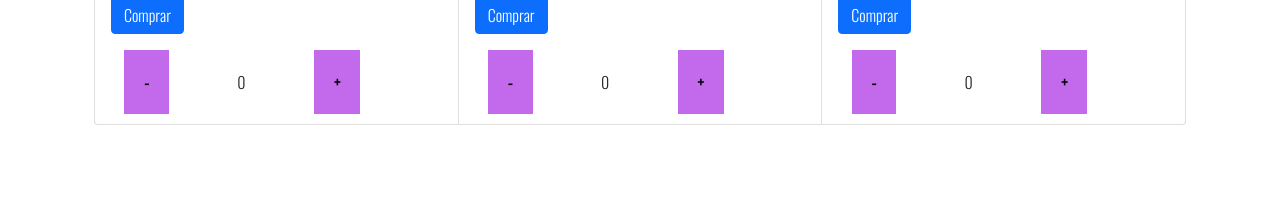
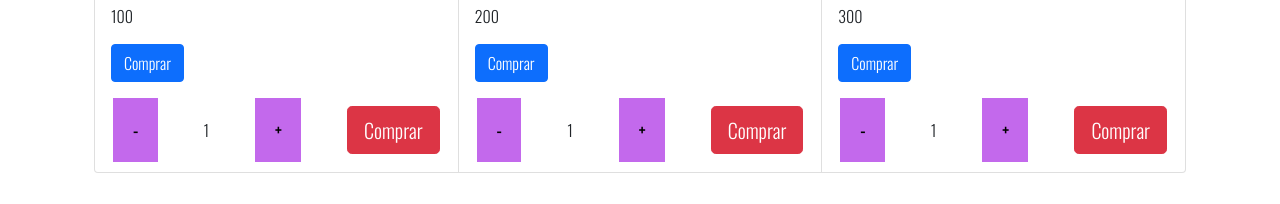
Before and after one commit to imnotkiddin/vinyl-factory, a React (Create React App) app: page / in a window 1280 px wide. Shown: the part 535-739 px from the top of the page. Built offline with nearby package versions, Linux system fonts and the light colour scheme.

Commit message:
Corregidos los botones

```diff
--- a/src/components/Item/Item.js
+++ b/src/components/Item/Item.js
@@ -11,7 +11,7 @@ export const Item = ({ prod }) => {
         <p className="card-text">{prod.precio}</p>
         <button className="btn btn-primary">Comprar</button>
       </div>
-      <ItemCount />
+      <ItemCount stock="5" />
     </div>
   );
 };
--- a/src/components/ItemCount/ItemCount.js
+++ b/src/components/ItemCount/ItemCount.js
@@ -1,26 +1,42 @@
 import React, { useState } from "react";
+import { Button } from "react-bootstrap";
 import "./ItemCount.css";
 
-export const ItemCount = () => {
-  const [clicks, setClicks] = useState(0);
+export const ItemCount = ({ stock }) => {
+  const [clicks, setClicks] = useState(1);
 
   const sumarClick = () => {
-    setClicks(clicks + 1);
+    if (stock > clicks) {
+      setClicks(clicks + 1);
+    } else {
+      console.log("No hay stock");
+    }
   };
 
   const restarClick = () => {
-    setClicks(clicks - 1);
+    if (clicks > 1) {
+      setClicks(clicks - 1);
+    } else {
+      console.log("No se puede disminuir mas");
+    }
+  };
+
+  const compra = () => {
+    console.log("Se han comprado " + clicks + " unidades");
   };
 
   return (
     <div className="clickContainer">
       <div onClick={restarClick}>
-        <button className={clicks < 0 ? "disable" : "enable"}>-</button>
+        <button>-</button>
       </div>
       <div>{clicks}</div>
-      <div onClick={sumarClick} className={clicks > 25 ? "disable" : "enable"}>
+      <div onClick={sumarClick}>
         <button>+</button>
       </div>
+      <Button variant="danger" size="lg" onClick={compra}>
+        Comprar
+      </Button>
     </div>
   );
 };
--- a/src/components/ItemListConteiner/ItemListContainer.js
+++ b/src/components/ItemListConteiner/ItemListContainer.js
@@ -25,7 +25,7 @@ export const ItemListContainer = () => {
   }, []);
 
   return (
-    <Container classname="my-5">
+    <Container className="my-5">
       {loading ? (
         <h1>Cargando...</h1>
       ) : (
--- a/src/components/NavBar/CartWidget.js
+++ b/src/components/NavBar/CartWidget.js
@@ -4,7 +4,7 @@ import "./CartWidget.css";
 export const CartWidget = () => {
   return (
     <div className="cartIcon">
-      <i class="fas fa-shopping-cart"></i>
+      <i className="fas fa-shopping-cart"></i>
     </div>
   );
 };
```
